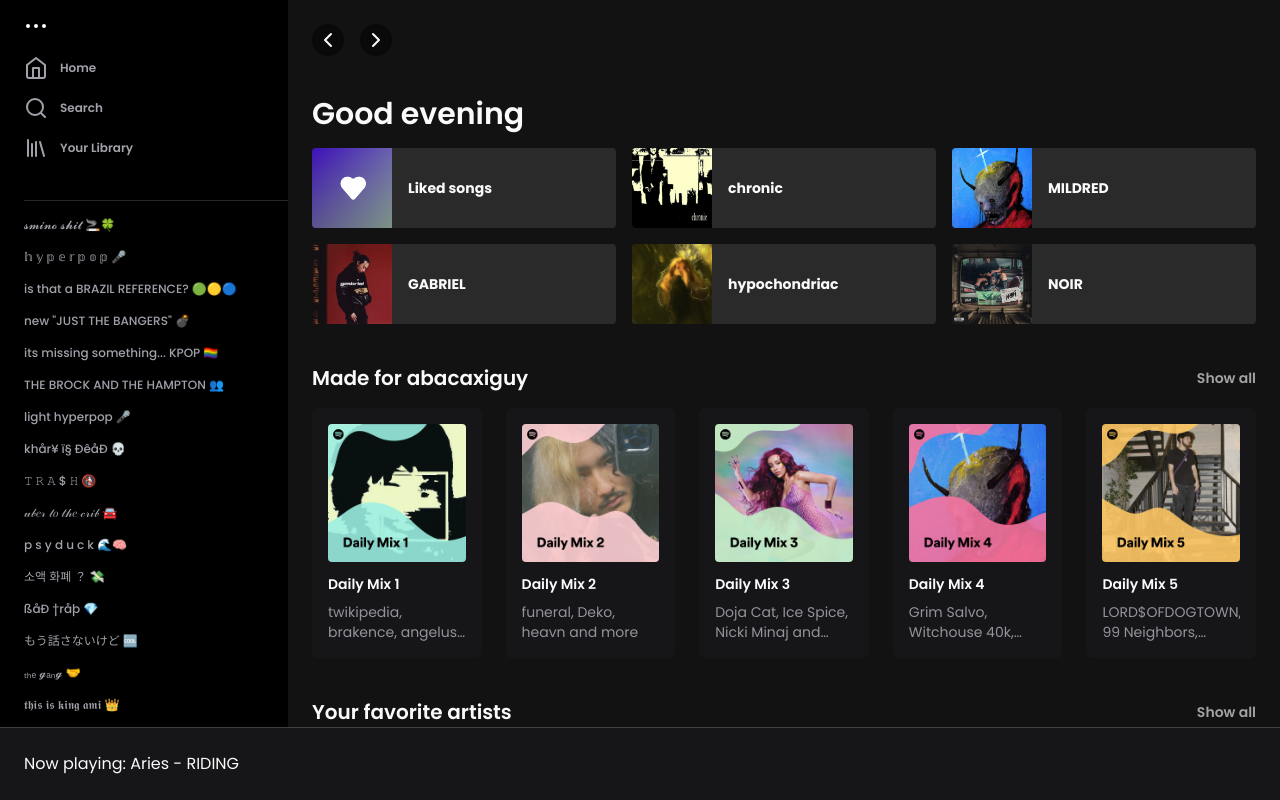
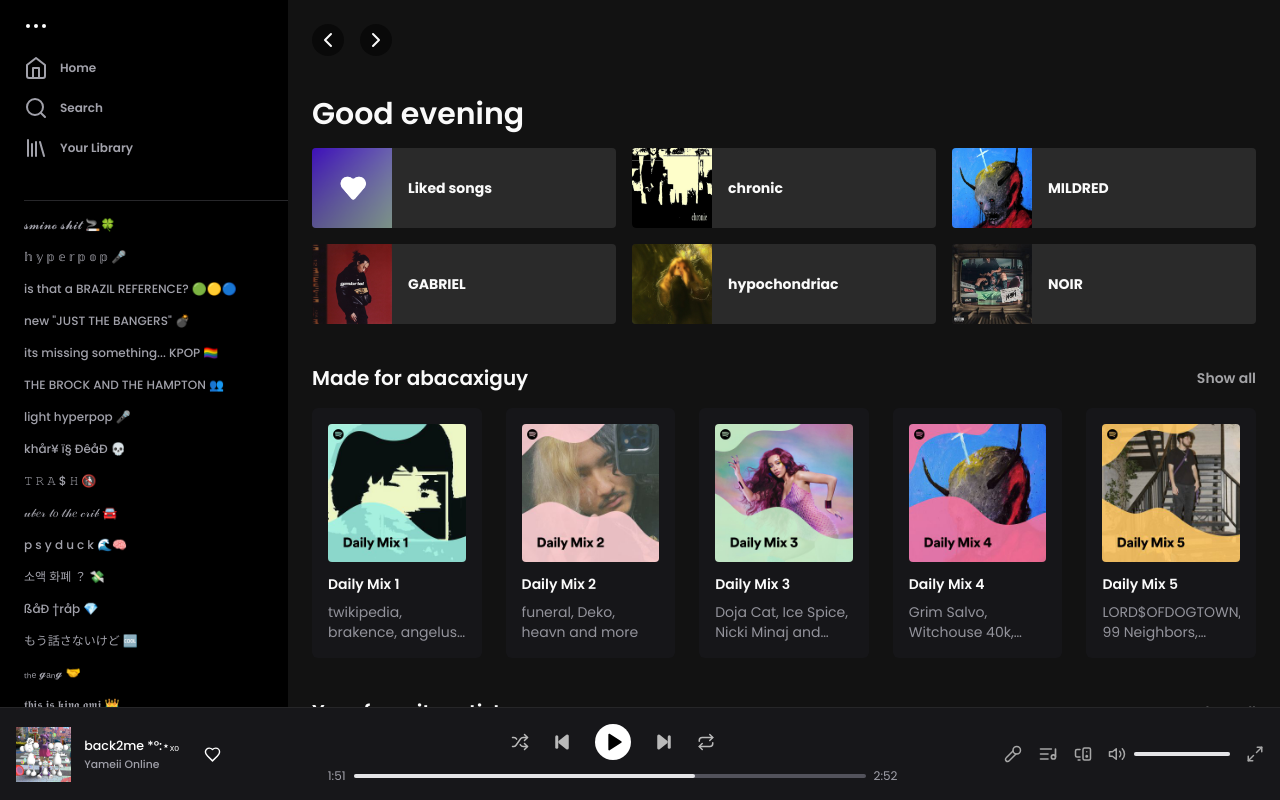
Before and after one commit to abacaxiguy/spotify-clone, a Next.js app: page / in a window 1280 px wide. Built offline with nearby package versions, Linux system fonts and the light colour scheme.

Commit message:
Footer implemented ✨

```diff
--- a/src/app/page.tsx
+++ b/src/app/page.tsx
@@ -1,11 +1,39 @@
-import { Home as HomeIcon, Search, Library, ChevronLeft, ChevronRight, Play } from "lucide-react";
+"use client";
+
+import {
+    Home as HomeIcon,
+    Search,
+    Library,
+    ChevronLeft,
+    ChevronRight,
+    Play,
+    Heart,
+    Shuffle,
+    SkipBack,
+    SkipForward,
+    Repeat,
+    Pause,
+    Mic2,
+    ListMusic,
+    Laptop2,
+    Volume2,
+    Maximize2,
+    MonitorSpeaker,
+} from "lucide-react";
+
+import { useState } from "react";
 
 import Image from "next/image";
 
 export default function Home() {
+    const [isPlaying, setIsPlaying] = useState(false);
+    const [liked, setLiked] = useState(false);
+    const [shuffled, setShuffled] = useState(false);
+    const [repeated, setRepeated] = useState(false);
+
     return (
-        <div className="h-screen flex flex-col">
-            <div className="flex flex-1">
+        <div className="h-screen flex flex-col overflow-hidden">
+            <div className="flex overflow-hidden">
                 <aside className="w-72 bg-black pl-6 pt-6">
                     <div className="flex items-center gap-1 pl-0.5">
                         <div className="w-1 h-1 bg-white rounded-full"></div>
@@ -314,7 +342,54 @@
                     </div>
                 </main>
             </div>
-            <footer className="bg-zinc-900/95 border-t border-zinc-700 p-6">Now playing: Aries - RIDING</footer>
+            <footer className="bg-zinc-900/95 border-t border-zinc-800/95 p-4 flex items-center justify-between">
+                <div className="flex items-center gap-2">
+                    <Image src="/back2me.jpeg" alt="back2me's cover" width={55} height={55} quality={100} />
+                    <div className="flex flex-col gap-0.5 font-medium scale-90">
+                        <a href="" className="hover:underline text-sm text-white">
+                            back2me *°:⋆ₓₒ
+                        </a>
+                        <a href="" className="hover:underline hover:text-white text-xs text-zinc-400">
+                            Yameii Online
+                        </a>
+                    </div>
+                    <Heart color={liked ? "#1ED760" : "#fff"} size={17} className="ml-3" onClick={() => setLiked(!liked)} fill={liked ? "#1ED760" : "none"} />
+                </div>
+                <div className="flex flex-col items-center gap-2">
+                    <div className="flex items-center gap-6">
+                        <Shuffle className="hover:brightness-200" color={shuffled ? "#1ED760" : "#BABABA"} size={18} onClick={() => setShuffled(!shuffled)} />
+                        <SkipBack strokeWidth={4} className="hover:brightness-200" color="#BABABA" size={18} fill="#BABABA" />
+                        <button className="rounded-full p-1.5 bg-white text-black" onClick={() => setIsPlaying(!isPlaying)}>
+                            {isPlaying ? <Pause fill="#000" strokeWidth={1} /> : <Play fill="#000" className="pl-1" />}
+                        </button>
+                        <SkipForward strokeWidth={4} className="hover:brightness-200" color="#BABABA" size={18} fill="#BABABA" />
+                        <Repeat className="hover:brightness-200" color={repeated ? "#1ED760" : "#BABABA"} size={18} onClick={() => setRepeated(!repeated)} />
+                    </div>
+                    <div className="flex items-center gap-2">
+                        <span className="text-xs text-zinc-400">1:51</span>
+                        <div className="group h-1 rounded-full w-128 bg-zinc-600">
+                            <div className="bg-zinc-200 w-4/6 h-1 rounded-full group-hover:bg-green-500 flex items-center justify-center">
+                                <div className="h-3 w-3 rounded-full bg-white ml-auto hidden group-hover:flex"></div>
+                            </div>
+                        </div>
+                        <span className="text-xs text-zinc-400">2:52</span>
+                    </div>
+                </div>
+                <div className="flex items-center gap-4">
+                    <Mic2 size={18} color="#A7A7A7" />
+                    <ListMusic size={20} color="#A7A7A7" />
+                    <MonitorSpeaker size={18} color="#A7A7A7" />
+                    <div className="flex items-center gap-2">
+                        <Volume2 size={18} color="#A7A7A7" />
+                        <div className="group h-1 rounded-full w-24 bg-zinc-600">
+                            <div className="bg-zinc-200 w-full h-1 rounded-full group-hover:bg-green-500 flex items-center justify-center">
+                                <div className="h-3 w-3 rounded-full bg-white ml-auto hidden group-hover:flex"></div>
+                            </div>
+                        </div>
+                    </div>
+                    <Maximize2 size={18} color="#A7A7A7" />
+                </div>
+            </footer>
         </div>
     );
 }
--- a/tailwind.config.js
+++ b/tailwind.config.js
@@ -22,6 +22,9 @@
             backgroundColor: {
                 "zinc-bg": "#121212",
             },
+            width: {
+                128: "32rem",
+            },
         },
     },
     plugins: [],
```
Also changed, not shown: public/back2me.jpeg (added).
